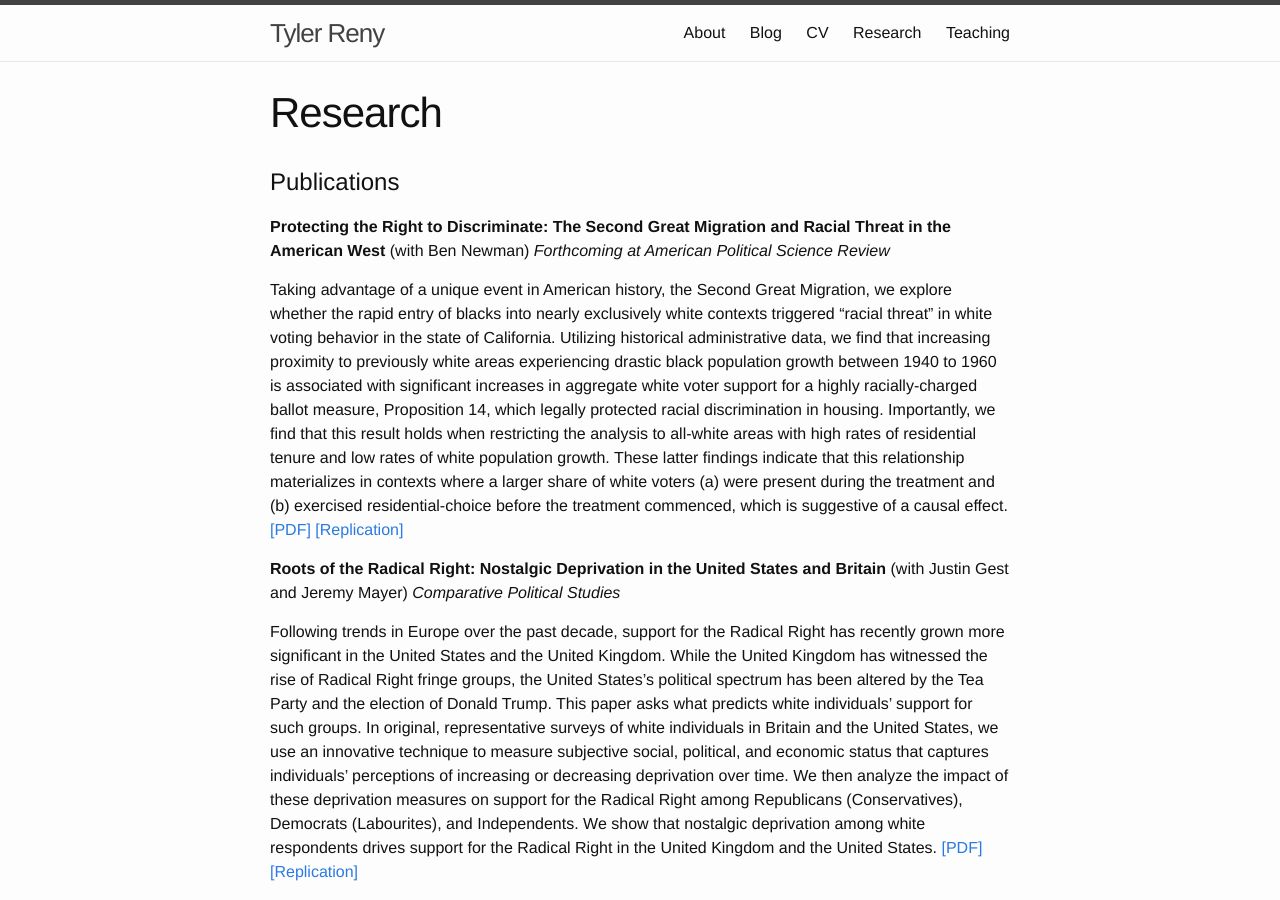
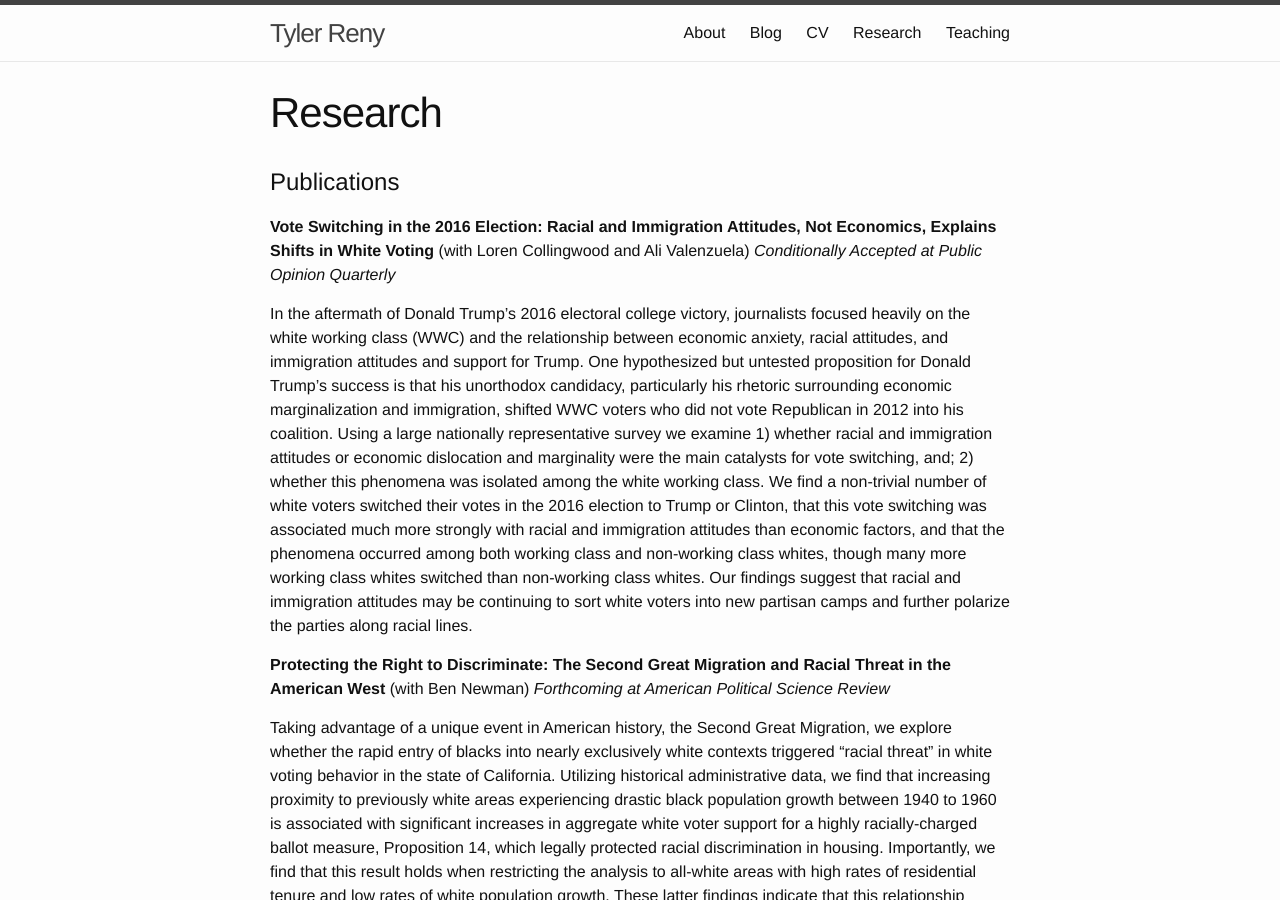
Before and after one commit to tylerreny/tylerreny.github.io, a Jekyll site: the page built from research.md, in a window 1280 px wide and 900 px high. Built offline with Jekyll 4.4.1, drawn with Linux system fonts in a browser that asks for light colours; some of the changed text lies outside the part shown.

Commit message:
updatecv

```diff
--- a/research.md
+++ b/research.md
@@ -5,6 +5,10 @@ permalink: /research/
 ---
 
 # Publications
+
+**Vote Switching in the 2016 Election: Racial and Immigration Attitudes, Not Economics, Explains Shifts in White Voting** (with Loren Collingwood and Ali Valenzuela) *Conditionally Accepted at Public Opinion Quarterly*
+
+In the aftermath of Donald Trump's 2016 electoral college victory, journalists focused heavily on the white working class (WWC) and the relationship between economic anxiety, racial attitudes, and immigration attitudes and support for Trump. One hypothesized but untested proposition for Donald Trump's success is that his unorthodox candidacy, particularly his rhetoric surrounding economic marginalization and immigration, shifted WWC voters who did not vote Republican in 2012 into his coalition. Using a large nationally representative survey we examine 1) whether racial and immigration attitudes or economic dislocation and marginality were the main catalysts for vote switching, and; 2) whether this phenomena was isolated among the white working class. We find a non-trivial number of white voters switched their votes in the 2016 election to Trump or Clinton, that this vote switching was associated much more strongly with racial and immigration attitudes than economic factors, and that the phenomena occurred among both working class and non-working class whites, though many more working class whites switched than non-working class whites. Our findings suggest that racial and immigration attitudes may be continuing to sort white voters into new partisan camps and further polarize the parties along racial lines.
 
 **Protecting the Right to Discriminate: The Second Great Migration and Racial Threat in the American West** (with Ben Newman) *Forthcoming at American Political Science Review*
 
```
Also changed, not shown: other parts of research.md (+1 -5 lines), 10 other files.
